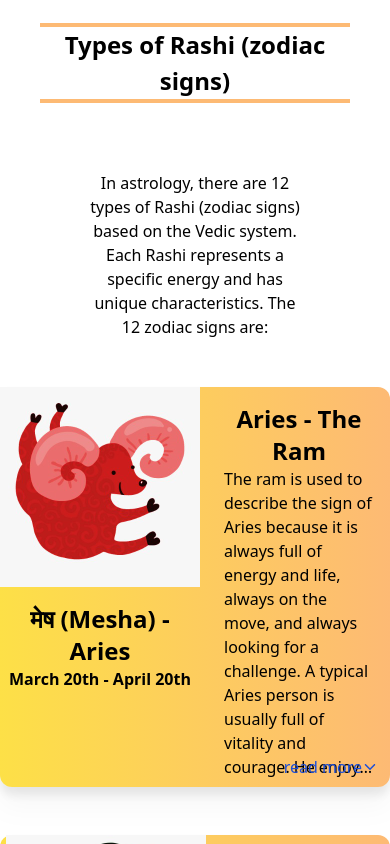
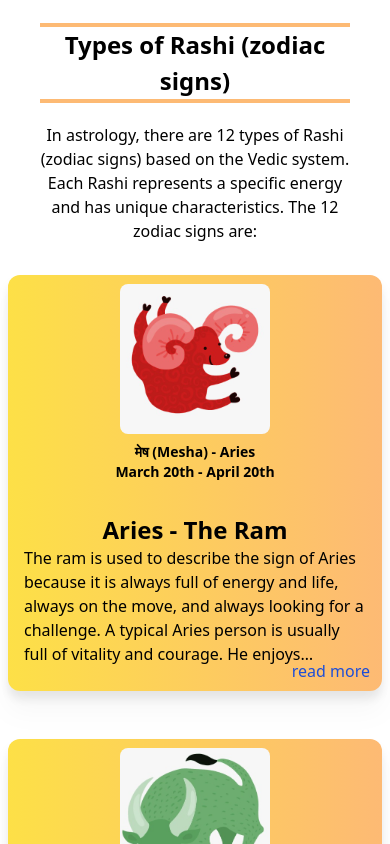
Before and after one commit to Apurv-07/astro, a React (Vite) app: page /about-us in a window 390 px wide. Shown: the part 780-1624 px from the top of the page. Built offline with nearby package versions, Linux system fonts and the light colour scheme; what tailwindcss-font-inter would draw is missing.

Commit message:
about us page responsiveness

```diff
--- a/src/Pages/About.jsx
+++ b/src/Pages/About.jsx
@@ -6,7 +6,7 @@ import moonAstro from "../assets/moon_astrology.jpg";
 
 const About = () => {
   return (
-    <motion.div initial={{ opacity: 0 }} animate={{ opacity: 1 }}>
+    <motion.div initial={{ opacity: 0 }} animate={{ opacity: 1 }} className="mb-4">
       <Herosection
         pic={moonAstro}
         h1={"My services"}
@@ -18,13 +18,13 @@ const About = () => {
         <h2 className="text-[24px] text-center font-inter font-semibold border-orange-300 border-solid border-y-4">
           Types of Rashi (zodiac signs)
         </h2>
-        <p className="mt-5 font-inter text-center p-12">
+        <p className="mt-5 font-inter text-center p-12 max-sm:p-0">
           In astrology, there are 12 types of Rashi (zodiac signs) based on the
           Vedic system. Each Rashi represents a specific energy and has unique
           characteristics. The 12 zodiac signs are:
         </p>
       </div>
-      <div className="flex flex-col gap-12 items-center justify-center w-full ">
+      <div className="flex gap-12 items-center justify-center flex-wrap max-sm:mt-8">
         {zodiacSigns.map((zodiacSign) => {
           return (
             <ZodiacCard
--- a/src/components/ZodiacCard.jsx
+++ b/src/components/ZodiacCard.jsx
@@ -1,63 +1,88 @@
 import { useState } from "react";
-import { IoIosArrowDown, IoIosArrowUp } from "react-icons/io";
 import { motion } from "framer-motion";
+import { IconButton, Modal } from "@mui/material";
+import CloseIcon from "@mui/icons-material/Close";
+
 const ZodiacCard = (props) => {
   const { img, name, description, date, title } = props;
   const path = "assets/";
-
-  const [isCardExpanded, setIsCardExpanded] = useState(false);
+  const [isOpen, setIsOpen] = useState(false);
 
   return (
     <>
+      {/* MODAL */}
+      <Modal onClose={() => setIsOpen(false)} open={isOpen}>
+        <motion.div
+          initial={{ opacity: 0 }}
+          animate={{ opacity: 1 }}
+          className={
+            "flex gap-x-6 max-sm:gap-0 max-sm:flex-col bg-orange-300 w-[900px] bg-gradient-to-r from-yellow-300 to-orange-300 drop-shadow-xl max-sm:w-full rounded-xl max-sm:p-1 absolute top-1/2 left-1/2 max-sm:overflow-auto max-sm:h-[35rem]"
+          }
+          style={{
+            transform: "translate(-50%, -50%)",
+          }}
+        >
+          {/* IMAGE */}
+          <div className="flex flex-col items-center">
+            <div className="w-[300px] h-[300px] max-sm:w-[200px] max-sm:h-[150px] object-cover">
+              <img
+                className="w-full h-full rounded-xl"
+                src={path + img}
+                alt={name + " zodiac sign"}
+              />
+            </div>
+            {/* NAME */}
+            <div className="mt-4 text-center font-bold">
+              <h1 className="text-2xl max-sm:text-sm">{name}</h1>
+              <p className="max-sm:text-sm">{date}</p>
+            </div>
+          </div>
+          {/* DESCRIPTION */}
+          <div className="w-[60%] max-sm:w-full max-sm:h-[200px] p-4 ">
+            <h1 className="text-2xl font-bold text-center max-sm:text-xl">{title}</h1>
+            <p className="max-sm:text-sm">{description}</p>
+          </div>
+          <CloseIcon
+            onClick={() => setIsOpen(false)}
+            className="hover:cursor-pointer hover:scale-110 text-2xl absolute right-4 top-4 text-white"
+          />
+        </motion.div>
+      </Modal>
+
+      {/* INITIAL ZODIAC CARD */}
       <motion.div
-        layout
         initial={{ opacity: 0 }}
         whileInView={{ opacity: 1 }}
         viewport={{ amount: 0.3, once: true }}
-        transition={{ type: "just", duration:0.1 }}
-        className={`flex gap-x-6 bg-orange-300 w-[800px]  bg-gradient-to-r from-yellow-300 to-orange-300 drop-shadow-xl max-sm:w-full rounded-xl relative ${
-          isCardExpanded ? "h-auto" : "h-[25rem]"
-        }`}
+        className={
+          "flex max-sm:gap-2 max-sm:flex-col bg-orange-300 w-[650px] bg-gradient-to-r from-yellow-300 to-orange-300 drop-shadow-xl max-sm:w-full rounded-xl h-[26rem] hover:cursor-pointer max-sm:mx-2 max-sm:justify-evenly"
+        }
+        onClick={() => setIsOpen(true)}
       >
         {/* IMAGE */}
-        <div className="flex flex-col items-center">
-          <div className="w-[300px] h-[300px] max-sm:w-[200px] max-sm:h-[200px]">
+        <div className="flex flex-col items-center max-sm:justify-center">
+          <div className="w-[300px] h-[300px] max-sm:w-[150px] max-sm:h-[150px]">
             <img
-              className="w-full h-full object-cover "
+              className="w-full h-full object-cover max-sm:rounded-lg"
               src={path + img}
               alt={name + " zodiac sign"}
             />
           </div>
           {/* NAME */}
-          <div className="mt-4 text-center font-bold">
-            <h1 className="text-2xl  ">{name}</h1>
-            <p>{date}</p>
+          <div className="mt-4 max-sm:mt-2 text-center font-bold">
+            <h1 className="text-2xl max-sm:text-sm">{name}</h1>
+            <p className="max-sm:text-sm">{date}</p>
           </div>
         </div>
         {/* DESCRIPTION */}
-        <motion.div className="w-[60%] max-sm:w-[200px] max-sm:h-[200px] p-4 pl-0 ">
+        <div className="w-[60%] max-sm:w-full p-4">
           <h1 className="text-2xl font-bold text-center ">{title}</h1>
-          <p className={`${!isCardExpanded && "line-clamp-[13]"}`}>
-            {description}
-          </p>
-        </motion.div>
-        <div
-          className={`absolute ${
-            isCardExpanded ? "-bottom-5" : "bottom-2"
-          } right-3 hover:cursor-pointer hover:text-black text-blue-700 flex justify-between items-center`}
-          onClick={() => setIsCardExpanded(!isCardExpanded)}
-        >
-          {isCardExpanded ? (
-            <>
-              read less
-              <IoIosArrowUp />
-            </>
-          ) : (
-            <>
-              read more
-              <IoIosArrowDown />
-            </>
-          )}
+          <p className={"line-clamp-[12] max-sm:line-clamp-5"}>{description}</p>
+          <div
+            className={`absolute bottom-2 right-3 hover:text-black text-blue-700`}
+          >
+            read more
+          </div>
         </div>
       </motion.div>
     </>
```
